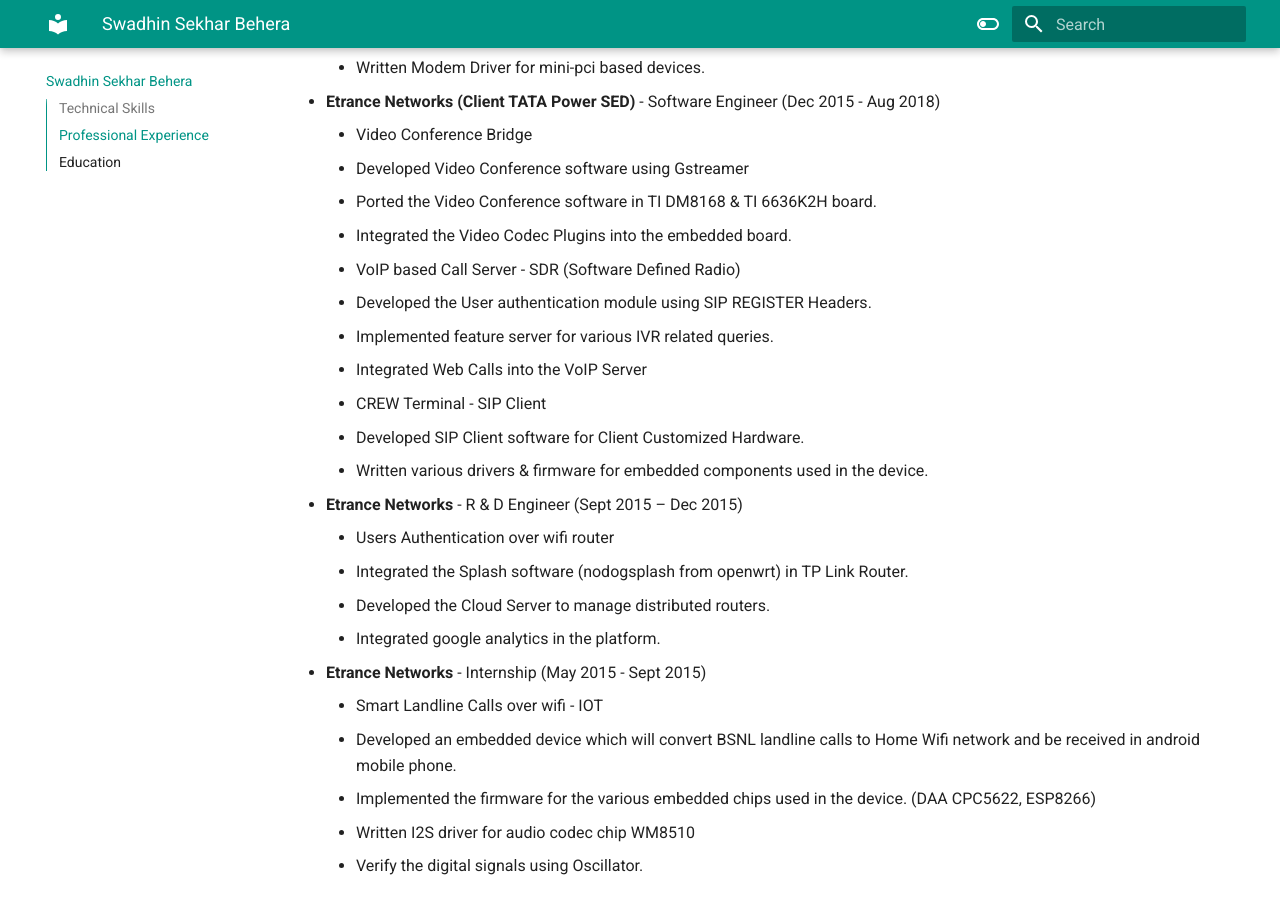
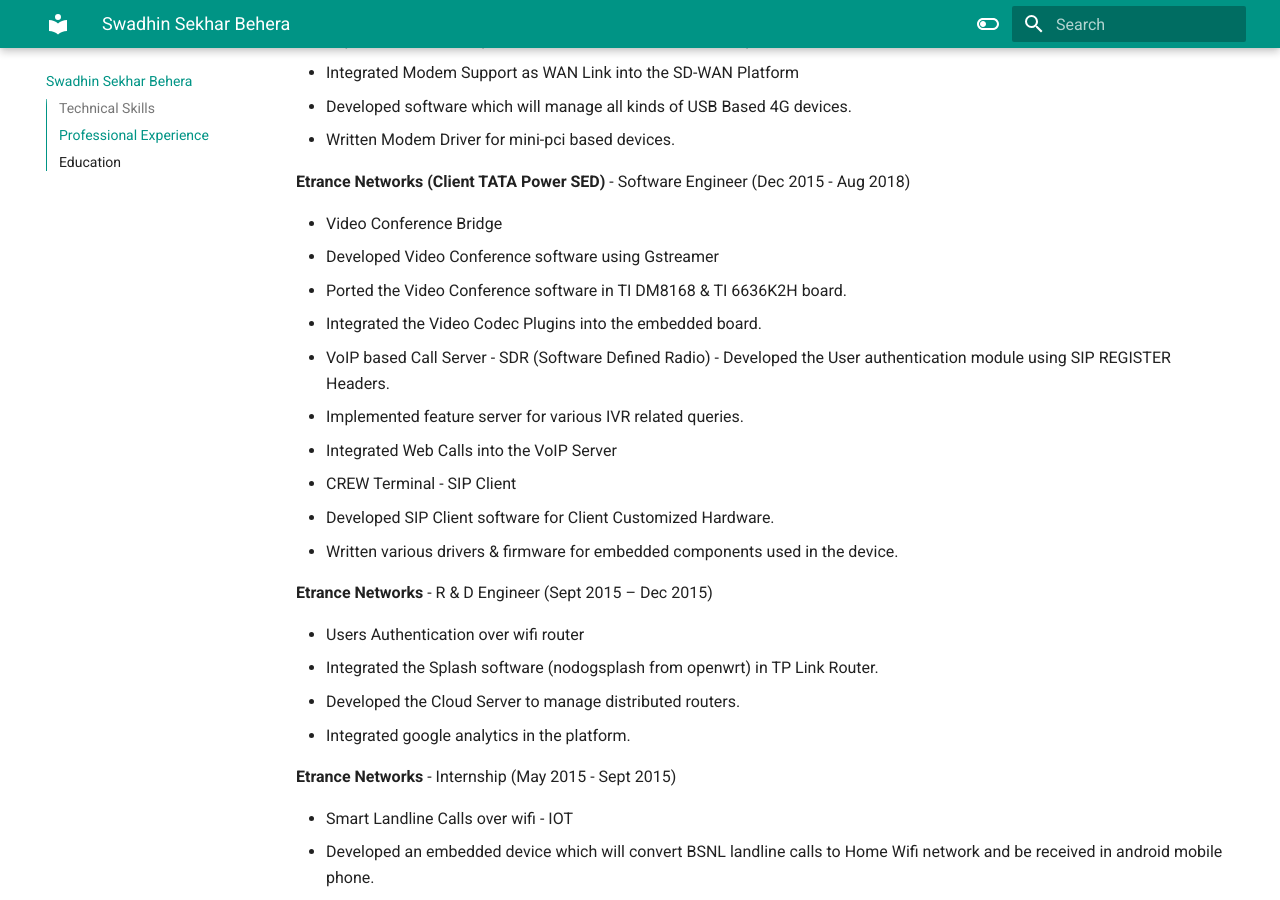
Before and after one commit to swadhinsekhar/swadhinsekhar.github.io, an MkDocs documentation site: the page built from docs/index.md, in a window 1280 px wide and 900 px high, scrolled down 2291 px. Built offline with MkDocs 1.6.1 and Material for MkDocs 9.7.7, drawn with Linux system fonts in a browser that asks for light colours; some of the changed text lies outside the part shown.

Commit message:
updated css

```diff
--- a/docs/index.md
+++ b/docs/index.md
@@ -1,9 +1,18 @@
+
 # Swadhin Sekhar Behera
 
+<link rel="stylesheet" href="css/style.css">
+
+<span style="color: #666666;">
+  **Mob:** +91 9066987460 &nbsp;|&nbsp;
+  **Email:** <a href="mailto:swadhinsekhar05@gmail.com">swadhinsekhar05@gmail.com</a> &nbsp;|&nbsp;
+  **GitHub:** <a href="https://github.com/swadhinsekhar">/swadhinsekhar</a>
+  **LinkedIn:** <a href="https://www.linkedin.com/in/swadhinsekhar/">/swadhinsekhar</a>
+</span>
+<hr class="linebreakTop">
+
 ## Technical Skills
-
----
-
+<hr class="linebreak">
 
 **Programming Language:**  Golang & C
 
@@ -19,83 +28,87 @@
 
 ## Professional Experience
 
----
+<hr class="linebreak">
 
-- **Cambium Networks** - Sr Engineer (Nov 2021 - March 2024)
-    - Developed microservice applications to manage REST API calls from the Subscriber Mobile App.
-    - Designed REST API endpoints and JSON schemas for requests and responses.
-    - Utilized AWS DynamoDB for storing user data, including notifications and speed test history.
-    - Implemented user authentication from AAA Server using gRPC.
-    - Implemented test cases for all REST API endpoints, adhering to Test Driven Development practices.
-    - Engaged in Full Product Design and Development Lifecycle for Network Solutions.
-    - Designed json schema between Network Cloud Server and Wi-Fi Router for all the features required in the product.
-    - Collaborated cross-functionally with multiple teams, actively contributing to the end-to-end development of key features and driving their successful implementation.
-    - Guided the Quality Assurance team in prioritizing critical issues and steering them towards successful delivery of core functionalities.
-    - Implemented a speed test agent feature in Wi-Fi routers, enhancing network performance evaluation for users.
-    - Successfully integrated a robust Parental Control feature into the device, enabling enhanced control and security for families.
-    - Languages & Tools: C, Golang, Shell, Python, docker, Jira, Confluence, AWS EC2, S3 Bucket etc
-    - Leading the Development of an Observability Engine with Elastic stack and Grafana for stats & logs visualization of CPE, Wi-Fi APs and Wi-Fi Router.
-    - Integrated syslog-ng within Network Access Points (APs) to enable streamlined log export to the Observability Engine, enhancing network monitoring and analysis.
-    - Developed a stats-collector agent in Golang responsible for collecting data from APs and seamlessly transmitting it to the Grafana server, enabling real-time monitoring and data-driven insights.
-    - Successfully containerized the ELK Stack, Grafana, and syslog-ng server, streamlining deployment and enhancing system scalability.
+**Cambium Networks** - Sr Engineer (Nov 2021 - March 2024)
 
-- **Lavelle Networks** - Senior Software Engineer - III (Sept 2020 - Nov 2021)
-    - Fault Visibility & TCA(Threshold Crossing Alerts) implemented in the Product.
-    - Integrated the fault events generation in various SD-WAN components such as (Dataplane, Control Plane, DPI Engine, Security Engine).
-    - Integrated LMDB(mmaped) for tracking events status such as RAISE or CLEAR.
-    - Written libraries in C, Golang & Python which are used in various user space services.
-    - Developed System Resource Manager in Golang
-    - Watchdog application which monitors system resources such as CPU, Memory, Disk, Open FD and temperatures of the system.
-    - Certain critical applications such as Dataplane process, DPI Engine process and Control Plane process are monitored by this service.
-    - Implemented inline DNS Proxy in Datapath
-    - Implemented the DNS proxy into the product.
-    - Used hashmap db for DNS Answer headers.
-    - Handle the json configuration pull in Control Plane (python) from Cloud and store in the appropriate directory.
+- Developed microservice applications to manage REST API calls from the Subscriber Mobile App.
+- Designed REST API endpoints and JSON schemas for requests and responses.
+- Utilized AWS DynamoDB for storing user data, including notifications and speed test history.
+- Implemented user authentication from AAA Server using gRPC.
+- Implemented test cases for all REST API endpoints, adhering to Test Driven Development practices.
+- Engaged in Full Product Design and Development Lifecycle for Network Solutions.
+- Designed json schema between Network Cloud Server and Wi-Fi Router for all the features required in the product.
+- Collaborated cross-functionally with multiple teams, actively contributing to the end-to-end development of key features and driving their successful implementation.
+- Guided the Quality Assurance team in prioritizing critical issues and steering them towards successful delivery of core functionalities.
+- Implemented a speed test agent feature in Wi-Fi routers, enhancing network performance evaluation for users.
+- Successfully integrated a robust Parental Control feature into the device, enabling enhanced control and security for families.
+- Languages & Tools: C, Golang, Shell, Python, docker, Jira, Confluence, AWS EC2, S3 Bucket etc
+- Leading the Development of an Observability Engine with Elastic stack and Grafana for stats & logs visualization of CPE, Wi-Fi APs and Wi-Fi Router.
+- Integrated syslog-ng within Network Access Points (APs) to enable streamlined log export to the Observability Engine, enhancing network monitoring and analysis.
+- Developed a stats-collector agent in Golang responsible for collecting data from APs and seamlessly transmitting it to the Grafana server, enabling real-time monitoring and data-driven insights.
+- Successfully containerized the ELK Stack, Grafana, and syslog-ng server, streamlining deployment and enhancing system scalability.
 
-- **Etrance Networks (Client Lavelle Networks)** - Software Engineer (Aug 2018 - Sept 2020)
-    - Active-Active HA
-    - Did UT on its entire feature and handle all the bugs raised during the QA phase.
-    - SD-WAN software ported on ARM Platform
-    - All the SD-WAN CPE components Cross Compiled & ported in ARM devices.
-    - Developed Multi Pattern Matching Library for DPI Engine which runs in ARM architecture.
-    - Integrated the Switch Software (RTL8367) into the product.
-    - Visited onsite for verification of the board for manufacturing.
-    - DHCP Server integrated in the SD-WAN Platform
-    - Integrate the DHCP Server in the control plane
-    - Implemented DHCP Option such as 150, 66, 67 into the dhcp server.
-    - Integrated Modem Support as WAN Link into the SD-WAN Platform
-    - Developed software which will manage all kinds of USB Based 4G devices.
-    - Written Modem Driver for mini-pci based devices.
+**Lavelle Networks** - Senior Software Engineer - III (Sept 2020 - Nov 2021)
 
-- **Etrance Networks (Client TATA Power SED)** - Software Engineer (Dec 2015 - Aug 2018)
-    - Video Conference Bridge
-    - Developed Video Conference software using Gstreamer
-    - Ported the Video Conference software in TI DM8168 & TI 6636K2H board.
-    - Integrated the Video Codec Plugins into the embedded board.
-    - VoIP based Call Server - SDR (Software Defined Radio)
-    - Developed the User authentication module using SIP REGISTER Headers.
-    - Implemented feature server for various IVR related queries.
-    - Integrated Web Calls into the VoIP Server
-    - CREW Terminal - SIP Client
-    - Developed SIP Client software for Client Customized Hardware.
-    - Written various drivers & firmware for embedded components used in the device.
+- Fault Visibility & TCA(Threshold Crossing Alerts) implemented in the Product.
+- Integrated the fault events generation in various SD-WAN components such as (Dataplane, Control Plane, DPI Engine, Security Engine).
+- Integrated LMDB(mmaped) for tracking events status such as RAISE or CLEAR.
+- Written libraries in C, Golang & Python which are used in various user space services.
+- Developed System Resource Manager in Golang
+- Watchdog application which monitors system resources such as CPU, Memory, Disk, Open FD and temperatures of the system.
+- Certain critical applications such as Dataplane process, DPI Engine process and Control Plane process are monitored by this service.
+- Implemented inline DNS Proxy in Datapath
+- Implemented the DNS proxy into the product.
+- Used hashmap db for DNS Answer headers.
+- Handle the json configuration pull in Control Plane (python) from Cloud and store in the appropriate directory.
 
-- **Etrance Networks** - R & D Engineer (Sept 2015 – Dec 2015)
-    - Users Authentication over wifi router
-    - Integrated the Splash software (nodogsplash from openwrt) in TP Link Router.
-    - Developed the Cloud Server to manage distributed routers.
-    - Integrated google analytics in the platform.
+**Etrance Networks (Client Lavelle Networks)** - Software Engineer (Aug 2018 - Sept 2020)
 
-- **Etrance Networks** - Internship (May 2015 - Sept 2015)
-    - Smart Landline Calls over wifi - IOT
-    - Developed an embedded device which will convert BSNL landline calls to Home Wifi network and be received in android mobile phone.
-    - Implemented the firmware for the various embedded chips used in the device. (DAA CPC5622, ESP8266)
-    - Written I2S driver for audio codec chip WM8510
-    - Verify the digital signals using Oscillator.
+- Active-Active HA
+- Did UT on its entire feature and handle all the bugs raised during the QA phase.
+- SD-WAN software ported on ARM Platform
+- All the SD-WAN CPE components Cross Compiled & ported in ARM devices.
+- Developed Multi Pattern Matching Library for DPI Engine which runs in ARM architecture.
+- Integrated the Switch Software (RTL8367) into the product.
+- Visited onsite for verification of the board for manufacturing.
+- DHCP Server integrated in the SD-WAN Platform
+- Integrate the DHCP Server in the control plane
+- Implemented DHCP Option such as 150, 66, 67 into the dhcp server.
+- Integrated Modem Support as WAN Link into the SD-WAN Platform
+- Developed software which will manage all kinds of USB Based 4G devices.
+- Written Modem Driver for mini-pci based devices.
+
+**Etrance Networks (Client TATA Power SED)** - Software Engineer (Dec 2015 - Aug 2018)
+
+- Video Conference Bridge
+- Developed Video Conference software using Gstreamer
+- Ported the Video Conference software in TI DM8168 & TI 6636K2H board.
+- Integrated the Video Codec Plugins into the embedded board.
+- VoIP based Call Server - SDR (Software Defined Radio)                                                                                                         - Developed the User authentication module using SIP REGISTER Headers.
+- Implemented feature server for various IVR related queries.
+- Integrated Web Calls into the VoIP Server
+- CREW Terminal - SIP Client
+- Developed SIP Client software for Client Customized Hardware.
+- Written various drivers & firmware for embedded components used in the device.
+
+**Etrance Networks** - R & D Engineer (Sept 2015 – Dec 2015)
+
+- Users Authentication over wifi router
+- Integrated the Splash software (nodogsplash from openwrt) in TP Link Router.
+- Developed the Cloud Server to manage distributed routers.
+- Integrated google analytics in the platform.
+
+**Etrance Networks** - Internship (May 2015 - Sept 2015)
+
+- Smart Landline Calls over wifi - IOT
+- Developed an embedded device which will convert BSNL landline calls to Home Wifi network and be received in android mobile phone.
+- Implemented the firmware for the various embedded chips used in the device. (DAA CPC5622, ESP8266)
+- Written I2S driver for audio codec chip WM8510
+- Verify the digital signals using Oscillator.
 
 ## Education
-
----
+<hr class="linebreak">
 
 - Bachelor in Technology From Biju Pattnaik University Of Technology, Rourkela, Odisha
 - +2 Science from Sri Aurobindo I H S R, Matrubhaban, Cuttack, Odisha .
--- a/mkdocs.yml
+++ b/mkdocs.yml
@@ -26,6 +26,7 @@
         name: Switch to light mode
       primary: teal
       accent: lime
+extra_css: [css/style.css]
 
 plugins:
   - search
```
